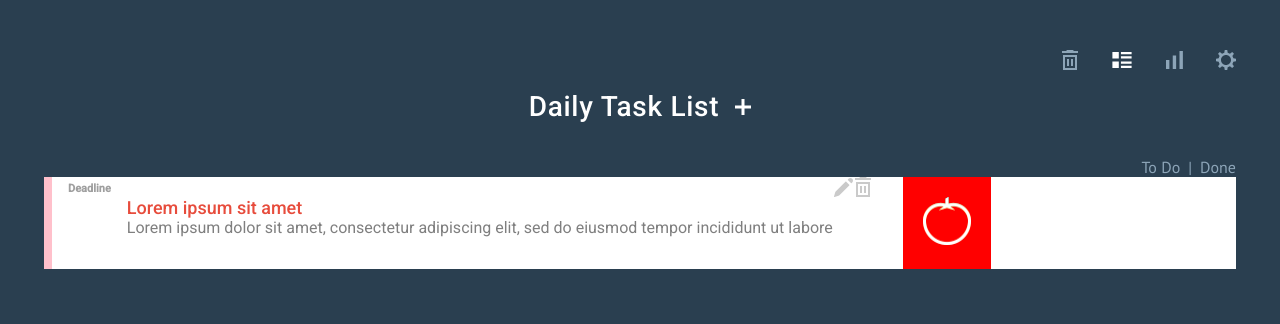
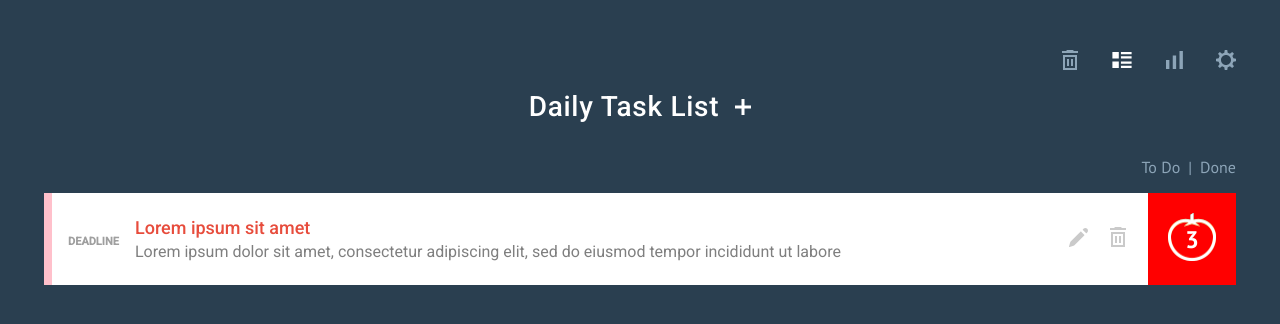
Before and after one commit to WoShiGaoFuShuai/todo, a Vue app: page / in a window 1280 px wide. Shown: the top 324 px of the page. Built offline with nearby package versions, Linux system fonts and the light colour scheme.

Commit message:
fixed stylings content-task

```diff
--- a/src/views/HomeView.vue
+++ b/src/views/HomeView.vue
@@ -41,7 +41,10 @@
             <img src="@/assets/images/Delete.svg" alt="" />
           </div>
           <div class="priority">
-            <img src="@/assets/images/Apple.svg" alt="" />
+            <div class="img">
+              <img src="@/assets/images/Apple.svg" alt="" />
+              <span>3</span>
+            </div>
           </div>
         </div>
       </div>
@@ -135,29 +138,35 @@
 
     .content-tasks {
       .content-task {
+        margin-top: 16px;
         display: flex;
         background-color: #fff;
 
         .category {
-          width: 8px;
+          min-width: 8px;
           background-color: pink;
         }
 
         .deadline {
+          align-self: center;
           span {
             color: #9f9f9f;
             font-weight: 700;
             font-size: 11px;
             margin: 0 16px;
+            text-transform: uppercase;
           }
         }
 
         .text {
-          padding: 20px 0;
+          flex-grow: 1;
+          padding: 14px 0;
+          align-self: center;
 
           .text-title {
             font-size: 18px;
             color: #e74c3c;
+            margin-bottom: 4px;
           }
 
           .text-description {
@@ -168,8 +177,11 @@
         }
 
         .buttons {
-          margin-right: 30px;
+          align-self: center;
+          margin-right: 20px;
+          min-width: 80px;
           img {
+            margin-left: 20px;
             filter: brightness(0) saturate(100%) invert(95%) sepia(0%)
               saturate(107%) hue-rotate(161deg) brightness(86%) contrast(92%);
           }
@@ -177,9 +189,27 @@
 
         .priority {
           background-color: red;
+          display: flex;
+          justify-content: center;
+          align-items: center;
 
-          img {
-            margin: 20px;
+          .img {
+            position: relative;
+
+            img {
+              margin: 20px;
+            }
+
+            span {
+              font-family: "PT Sans", sans-serif;
+              position: absolute;
+              top: 50%;
+              left: 50%;
+              transform: translate(-50%, -50%);
+              color: #fff;
+              font-size: 24px;
+              font-weight: 700;
+            }
           }
         }
       }
```
